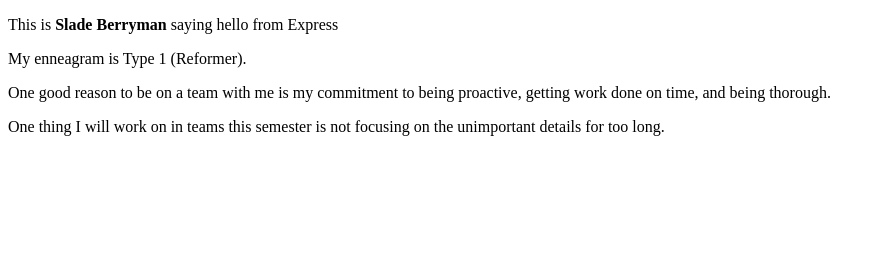
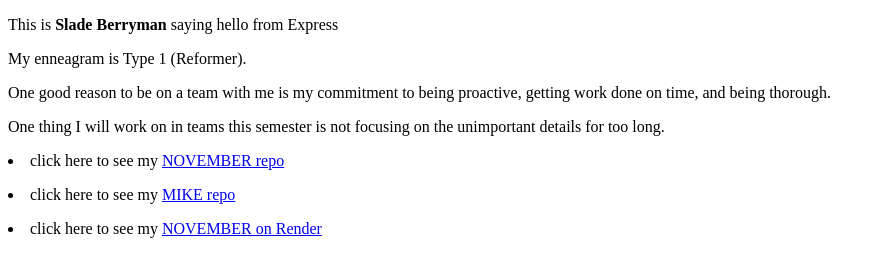
Before and after one commit to sladeberryman/mike-486, a website: page index.html in a window 1280 px wide. Shown: the whole page, without its empty margins (0-885 px from the left). Drawn offline with Linux system fonts and the light colour scheme.

Commit message:
add links

```diff
--- a/index.html
+++ b/index.html
@@ -8,5 +8,8 @@
   <p>My enneagram is Type 1 (Reformer).</p>
   <p>One good reason to be on a team with me is my commitment to being proactive, getting work done on time, and being thorough.</p>
   <p>One thing I will work on in teams this semester is not focusing on the unimportant details for too long.</p>
+  <li>click here to see my <a href="https://github.com/sladeberryman/november-486" target="_blank">NOVEMBER repo</a></p>
+  <li>click here to see my <a href="https://github.com/sladeberryman/mike-486" target="_blank">MIKE repo</a></p>
+  <li>click here to see my <a href="https://november-486.onrender.com/" target="_blank">NOVEMBER on Render</a></p>
 </body>
 </html>
```
